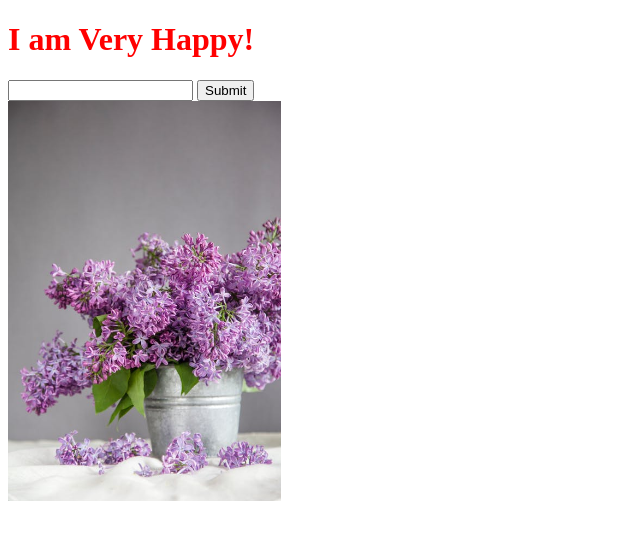
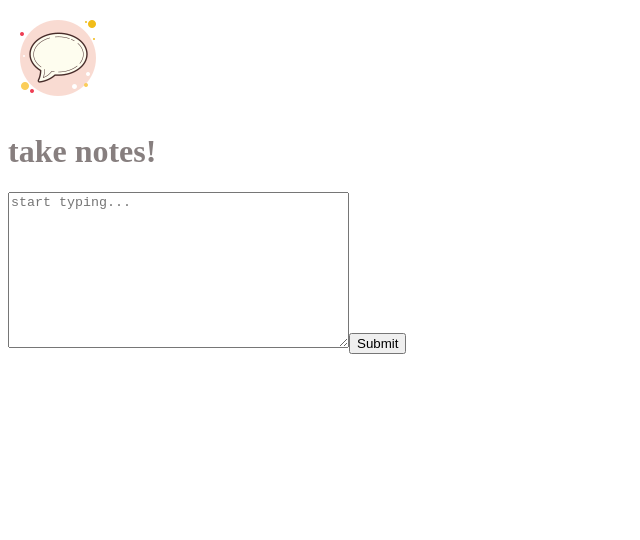
Before and after one commit to hrutugandha/Introduction_Webpack, a website built with webpack: page index.html in a window 1280 px wide. Shown: the whole page, without its empty margins (0-640 px from the left). Built offline with nearby package versions, Linux system fonts and the light colour scheme.

Commit message:
almost done

```diff
--- a/index.html
+++ b/index.html
@@ -7,12 +7,11 @@
     <meta name='viewport' content='width=device-width, initial-scale=1'>
 </head>
 <body>
-        <div id="root"></div>
-        <div id="input-section">
-            <input type="text"  id="submit" >
-            <input type="submit" value="Submit">
+
+        <img src="http://127.0.0.1:5500/build/2a5b18731ebcda3df19a6de710f6ae05.png
+        " alt="">
+        <div id="root">
         </div>
-        <div id="img"></div>
     <script src='build/happy.js'></script>
 </body>
 </html>
--- a/src/index.css
+++ b/src/index.css
@@ -1,8 +1,19 @@
 .redtext{
-    color: red;
+    color: rgb(135, 127, 127);
 }
 
 .image{
     height: 400px;
     background-repeat: no-repeat;
 }
+
+#displaytext{
+    color:#efd1c8;
+    background-color: #ffffff;
+}
+
+#root{
+    display: block;
+    margin: 0 auto;
+    justify-content: center;
+}
--- a/src/index.js
+++ b/src/index.js
@@ -1,5 +1,6 @@
 import("./index.css");
-import icon from './icon.jpeg';
+//import icon from '../src/icon.png';
+let root = document.getElementById("root");
 
 
 function add(a,b){
@@ -8,17 +9,35 @@ function add(a,b){
 
 console.log(add(7,3));
 
+function input(){
+
+}
 
 let h1 = document.createElement("h1");
-h1.innerHTML = "I am Very Happy!";
+h1.innerHTML = "take notes!";
 h1.classList.add('redtext');
 
-let img = document.createElement("img");
-img.src = icon;
-img.classList.add('image')
+let text = document.createElement("textarea");
+text.setAttribute("type", "text");
+text.setAttribute("id", "text");
+text.setAttribute('maxlength', 1000);
+text.setAttribute('cols',40);
+text.setAttribute('rows', 10);
+text.setAttribute('placeholder',"start typing...");
 
-let note = document.getElementById("submit").value;
-console.log(note);
+let button = document.createElement("input");
+button.setAttribute("type", "submit");
+button.setAttribute("placeholder","submit");
 
-document.getElementById('root').appendChild(h1);
-document.getElementById('img').appendChild(img);
+button.onclick = function() {
+    console.log(text.value);
+    displaytext.innerHTML = text.value;
+};
+
+let displaytext = document.createElement("h3");
+displaytext.setAttribute("id", "displaytext");
+
+// var img = new Image();
+// img.src = icon;
+
+root.append(displaytext,h1,text,button);
--- a/webpack.config.js
+++ b/webpack.config.js
@@ -15,7 +15,10 @@ module.exports = {
             },
             {
                 test: /\.(jpe?g|png|gif|svg)$/i,
-                use: "file-loader"
+                use: [{
+                    loader: 'file-loader',
+                    options: {}
+                }]
             }
         ]
     },
```
Also changed, not shown: build/2a5b18731ebcda3df19a6de710f6ae05.png (added), build/happy.js, build/src_index_css.happy.js, src/icon.jpeg (deleted), src/icon.png (added).
